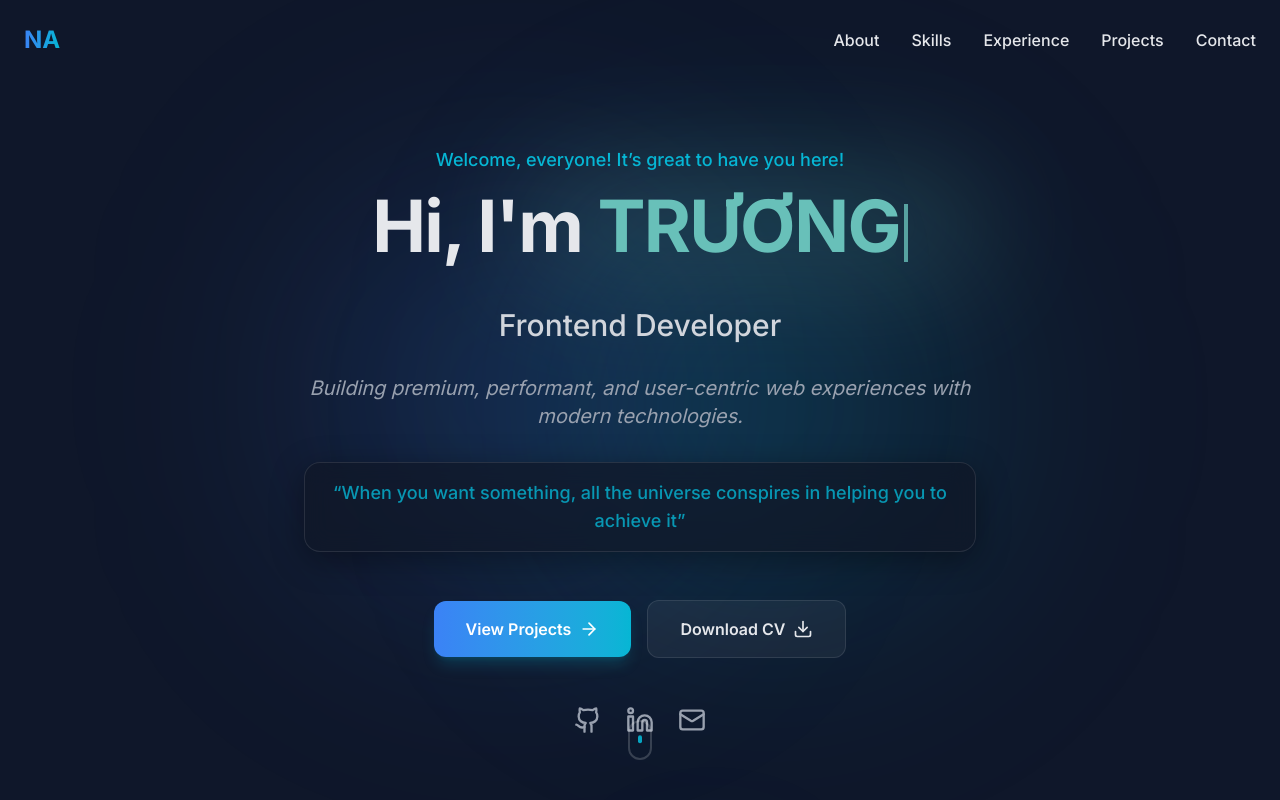
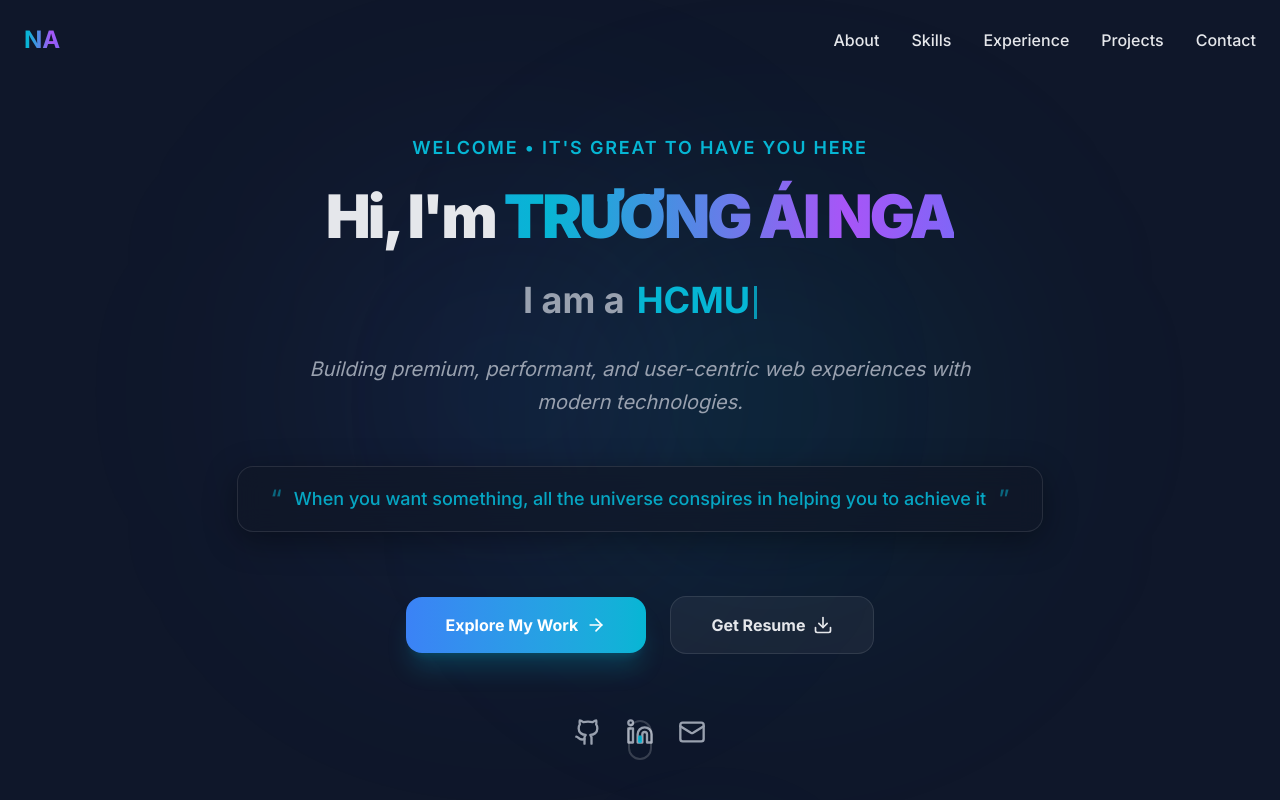
Before and after one commit to AiNga04/Portfolio, a Next.js app: page / in a window 1280 px wide. Shown: the top 800 px of the page. Built offline with nearby package versions, Linux system fonts and the light colour scheme.

Commit message:
feat: Implement dynamic role typing animation in Hero section with new CSS animations, updated styling, and a dedicated roles data field.

```diff
--- a/src/app/globals.css
+++ b/src/app/globals.css
@@ -9,6 +9,24 @@
   --color-accent-cyan: #06b6d4;
 
   --font-sans: var(--font-inter);
+
+  @keyframes shine {
+    from {
+      background-position: 0% center;
+    }
+    to {
+      background-position: 200% center;
+    }
+  }
+
+  @keyframes shimmer {
+    0% {
+      transform: translateX(-150%) rotate(45deg);
+    }
+    100% {
+      transform: translateX(150%) rotate(45deg);
+    }
+  }
 }
 
 :root {
@@ -29,7 +47,34 @@ body {
 }
 
 @utility text-gradient {
-  background: linear-gradient(to right, #3b82f6, #06b6d4);
+  background: linear-gradient(to right, #3b82f6, #06b6d4, #a855f7, #3b82f6);
+  background-size: 200% auto;
   -webkit-background-clip: text;
+  background-clip: text;
   -webkit-text-fill-color: transparent;
+  animation: shine 5s linear infinite;
 }
+
+@utility bg-shimmer {
+  position: relative;
+  overflow: hidden;
+
+  &::after {
+    content: "";
+    position: absolute;
+    top: -50%;
+    left: -50%;
+    width: 200%;
+    height: 200%;
+    background: linear-gradient(
+      to bottom right,
+      rgba(255, 255, 255, 0) 0%,
+      rgba(255, 255, 255, 0) 40%,
+      rgba(255, 255, 255, 0.4) 50%,
+      rgba(255, 255, 255, 0) 60%,
+      rgba(255, 255, 255, 0) 100%
+    );
+    transform: rotate(45deg);
+    animation: shimmer 3s infinite;
+  }
+}
--- a/src/components/Hero.tsx
+++ b/src/components/Hero.tsx
@@ -8,38 +8,30 @@ import { cvData } from "@/lib/data";
 export default function Hero() {
   const [text, setText] = useState("");
   const [isDeleting, setIsDeleting] = useState(false);
-  const [loopNum, setLoopNum] = useState(0);
+  const [roleIndex, setRoleIndex] = useState(0);
   const [typingSpeed, setTypingSpeed] = useState(150);
-  const [colorIndex, setColorIndex] = useState(0);
 
-  const name = cvData.name;
-  const colors = [
-    "text-accent-cyan",
-    "text-accent-blue",
-    "text-purple-400",
-    "text-emerald-400",
-    "text-orange-400",
-  ];
+  const roles = cvData.roles;
 
   const handleType = useCallback(() => {
-    const fullText = name;
+    const currentRole = roles[roleIndex % roles.length];
     const updatedText = isDeleting
-      ? fullText.substring(0, text.length - 1)
-      : fullText.substring(0, text.length + 1);
+      ? currentRole.substring(0, text.length - 1)
+      : currentRole.substring(0, text.length + 1);
 
     setText(updatedText);
 
-    if (!isDeleting && updatedText === fullText) {
-      setTypingSpeed(2000); // Pause at end
+    if (!isDeleting && updatedText === currentRole) {
+      setTypingSpeed(2000); // Pause at end of typing
       setIsDeleting(true);
     } else if (isDeleting && updatedText === "") {
       setIsDeleting(false);
-      setLoopNum((prev) => prev + 1);
+      setRoleIndex((prev) => prev + 1);
       setTypingSpeed(500);
     } else {
-      setTypingSpeed(isDeleting ? 100 : 150);
+      setTypingSpeed(isDeleting ? 80 : 120);
     }
-  }, [name, isDeleting, text.length]);
+  }, [roles, roleIndex, isDeleting, text.length]);
 
   useEffect(() => {
     const timer = setTimeout(() => {
@@ -49,18 +41,11 @@ export default function Hero() {
     return () => clearTimeout(timer);
   }, [handleType, typingSpeed]);
 
-  useEffect(() => {
-    const colorTimer = setInterval(() => {
-      setColorIndex((prev) => (prev + 1) % colors.length);
-    }, 2000);
-    return () => clearInterval(colorTimer);
-  }, [colors.length]);
-
   return (
     <section className="relative min-h-screen flex items-center justify-center overflow-hidden pt-20">
       {/* Background decoration */}
-      <div className="absolute top-1/4 left-1/4 w-96 h-96 bg-accent-blue/20 rounded-full blur-[128px] -z-10" />
-      <div className="absolute bottom-1/4 right-1/4 w-96 h-96 bg-accent-cyan/20 rounded-full blur-[128px] -z-10" />
+      <div className="absolute top-1/4 left-1/4 w-96 h-96 bg-accent-blue/10 rounded-full blur-[128px] -z-10" />
+      <div className="absolute bottom-1/4 right-1/4 w-96 h-96 bg-accent-cyan/10 rounded-full blur-[128px] -z-10" />
 
       <div className="container mx-auto px-6 text-center">
         <motion.div
@@ -72,57 +57,64 @@ export default function Hero() {
             initial={{ opacity: 0 }}
             animate={{ opacity: 1 }}
             transition={{ delay: 0.2 }}
-            className="text-accent-cyan font-medium mb-4 text-lg"
+            className="text-accent-cyan font-semibold mb-6 text-lg tracking-widest uppercase"
           >
-            Welcome, everyone! It’s great to have you here!
+            Welcome &bull; It&apos;s great to have you here
           </motion.p>
 
-          <h1 className="text-5xl md:text-7xl font-bold mb-6 tracking-tight min-h-[1.2em]">
+          <h1 className="text-4xl md:text-6xl font-black mb-8 tracking-tighter">
             Hi, I&apos;m{" "}
-            <span
-              className={`relative group inline-block transition-colors duration-1000 ${colors[colorIndex]}`}
-            >
-              {text}
-              <span className="inline-block w-[4px] h-[0.8em] bg-current ml-1 animate-pulse align-middle" />
-              <span className="absolute inset-0 blur-2xl bg-current opacity-20 scale-150 rounded-full -z-10" />
+            <span className="text-gradient block md:inline mt-2 md:mt-0">
+              {cvData.name}
             </span>
           </h1>
 
-          <h2 className="text-2xl md:text-3xl font-medium text-gray-300 mb-6 max-w-2xl mx-auto leading-relaxed">
-            {cvData.title}
-          </h2>
+          <div className="text-2xl md:text-4xl font-bold text-gray-300 mb-8 h-[1.2em] flex items-center justify-center">
+            <span className="text-gray-400 mr-3">I am a</span>
+            <span className="text-accent-cyan relative inline-block min-w-[50px]">
+              {text}
+              <span className="inline-block w-[3px] h-[0.9em] bg-accent-cyan ml-1 animate-pulse align-middle" />
+            </span>
+          </div>
 
-          <p className="text-gray-400 text-xl font-normal mb-8 max-w-2xl mx-auto italic">
+          <p className="text-gray-400 text-xl font-normal mb-12 max-w-2xl mx-auto italic leading-relaxed">
             {cvData.tagline}
           </p>
 
-          <motion.p
+          <motion.div
             initial={{ opacity: 0, scale: 0.9 }}
             animate={{ opacity: 1, scale: 1 }}
             transition={{ delay: 0.4 }}
-            className="text-accent-cyan/80 text-lg font-medium mb-12 max-w-2xl mx-auto glass py-4 px-6 rounded-2xl border border-white/5"
+            className="mb-16 inline-block"
           >
-            “When you want something, all the universe conspires in helping you
-            to achieve it”
-          </motion.p>
+            <div className="text-accent-cyan/90 text-lg font-medium glass py-4 px-8 rounded-2xl border border-white/10 shadow-2xl relative overflow-hidden group">
+              <span className="relative z-10 flex items-center gap-3 justify-center">
+                <span className="text-2xl text-accent-cyan/50">&ldquo;</span>
+                When you want something, all the universe conspires in helping
+                you to achieve it
+                <span className="text-2xl text-accent-cyan/50">&rdquo;</span>
+              </span>
+              <div className="absolute inset-0 bg-accent-cyan/5 opacity-0 group-hover:opacity-100 transition-opacity duration-500" />
+            </div>
+          </motion.div>
 
-          <div className="flex flex-col sm:flex-row items-center justify-center gap-4 mb-12">
+          <div className="flex flex-col sm:flex-row items-center justify-center gap-6 mb-16">
             <motion.a
               href="#projects"
               whileHover={{ scale: 1.05 }}
               whileTap={{ scale: 0.95 }}
-              className="px-8 py-4 bg-gradient-to-r from-accent-blue to-accent-cyan text-white rounded-xl font-semibold flex items-center gap-2 shadow-lg shadow-accent-cyan/20 hover:shadow-accent-cyan/40 transition-shadow"
+              className="px-10 py-4 bg-gradient-to-r from-accent-blue to-accent-cyan text-white rounded-2xl font-bold flex items-center gap-2 shadow-xl shadow-accent-cyan/20 hover:shadow-accent-cyan/40 transition-all bg-shimmer"
             >
-              View Projects <ArrowRight size={20} />
+              Explore My Work <ArrowRight size={20} />
             </motion.a>
             <motion.a
               href={cvData.contact.cvUrl}
               download
               whileHover={{ scale: 1.05 }}
               whileTap={{ scale: 0.95 }}
-              className="px-8 py-4 bg-white/5 border border-white/10 hover:bg-white/10 rounded-xl font-semibold transition-colors flex items-center gap-2 group"
+              className="px-10 py-4 bg-white/5 border border-white/10 hover:bg-white/10 rounded-2xl font-bold transition-all flex items-center gap-2 group bg-shimmer"
             >
-              Download CV{" "}
+              Get Resume{" "}
               <Download
                 size={20}
                 className="group-hover:translate-y-1 transition-transform"
--- a/src/lib/data.ts
+++ b/src/lib/data.ts
@@ -3,6 +3,7 @@ import { CVData } from "@/types";
 export const cvData: CVData = {
   name: "TRƯƠNG ÁI NGA",
   title: "Frontend Developer",
+  roles: ["Frontend Developer", "HCMUTE Student", "Passionate Tech Learner"],
   tagline:
     "Building premium, performant, and user-centric web experiences with modern technologies.",
   about: {
--- a/src/types/index.ts
+++ b/src/types/index.ts
@@ -24,6 +24,7 @@ export interface Project {
 export interface CVData {
   name: string;
   title: string;
+  roles: string[];
   tagline: string;
   about: {
     summary: string;
```
